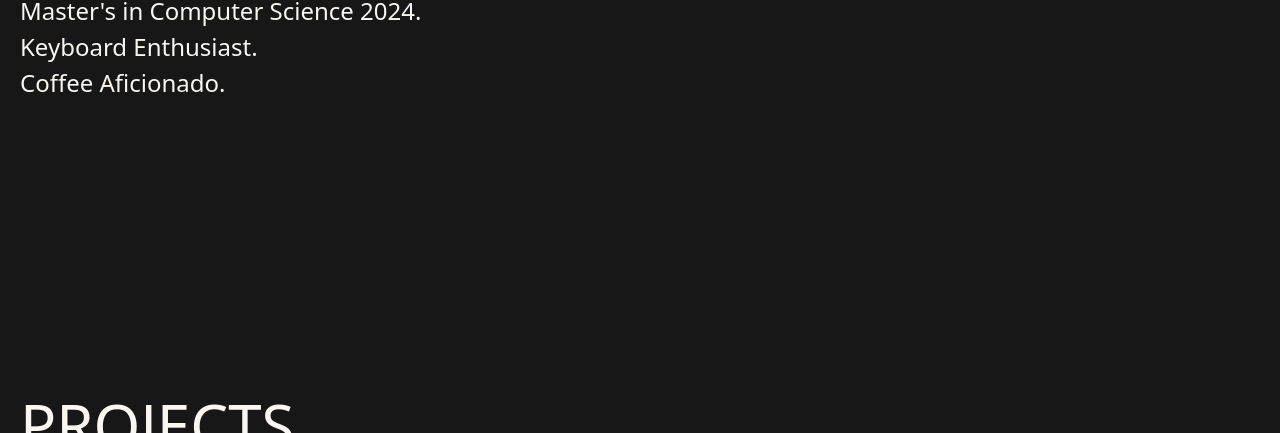
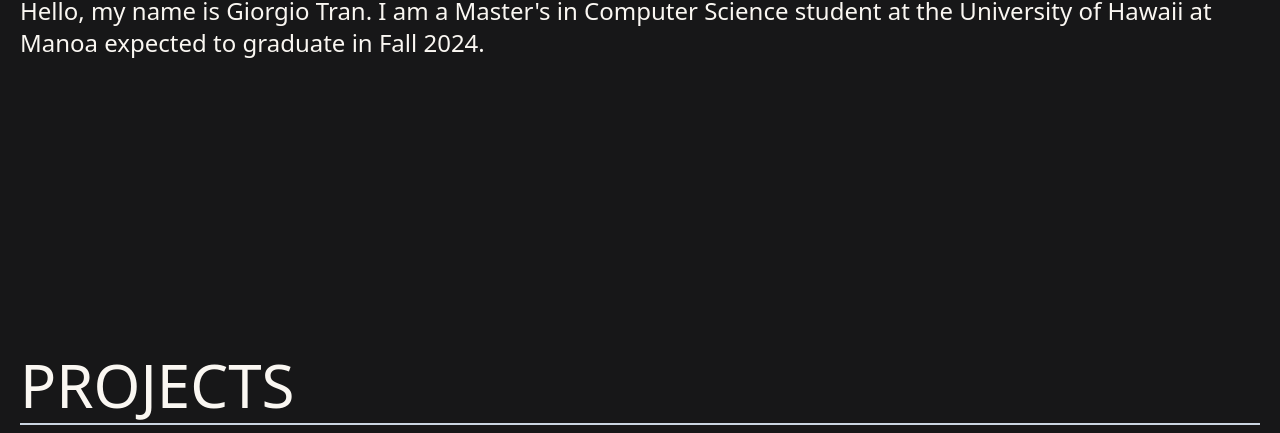
Before and after one commit to giorgio-tran/portfolio, a Gatsby site: page / in a window 1280 px wide. Shown: the part 667-1100 px from the top of the page. Built offline with nearby package versions, Linux system fonts and the light colour scheme; Gatsby itself is replaced by a stand-in of ours.

Commit message:
Change bio

```diff
--- a/src/pages/index.jsx
+++ b/src/pages/index.jsx
@@ -1,3 +1,4 @@
+/* eslint-disable max-len */
 import React from 'react';
 import LinkNewTab from '../components/LinkNewTab';
 import ProjectCard from '../components/ProjectCard';
@@ -28,10 +29,8 @@ const IndexPage = () => {
             <h1 className="w-full border-b-2 border-b-slate-300 text-3xl md:text-6xl pb-2">
               ABOUT ME
             </h1>
-            <div className="py-2 flex flex-col gap-1 text-2xl">
-              <p>Master&apos;s in Computer Science 2024.</p>
-              <p>Keyboard Enthusiast.</p>
-              <p>Coffee Aficionado.</p>
+            <div className="py-2 flex flex-col gap-1 text-xl md:text-2xl">
+              Hello, my name is Giorgio Tran. I am a Master&apos;s in Computer Science student at the University of Hawaii at Manoa expected to graduate in Fall 2024.
             </div>
           </section>
         </div>
```
